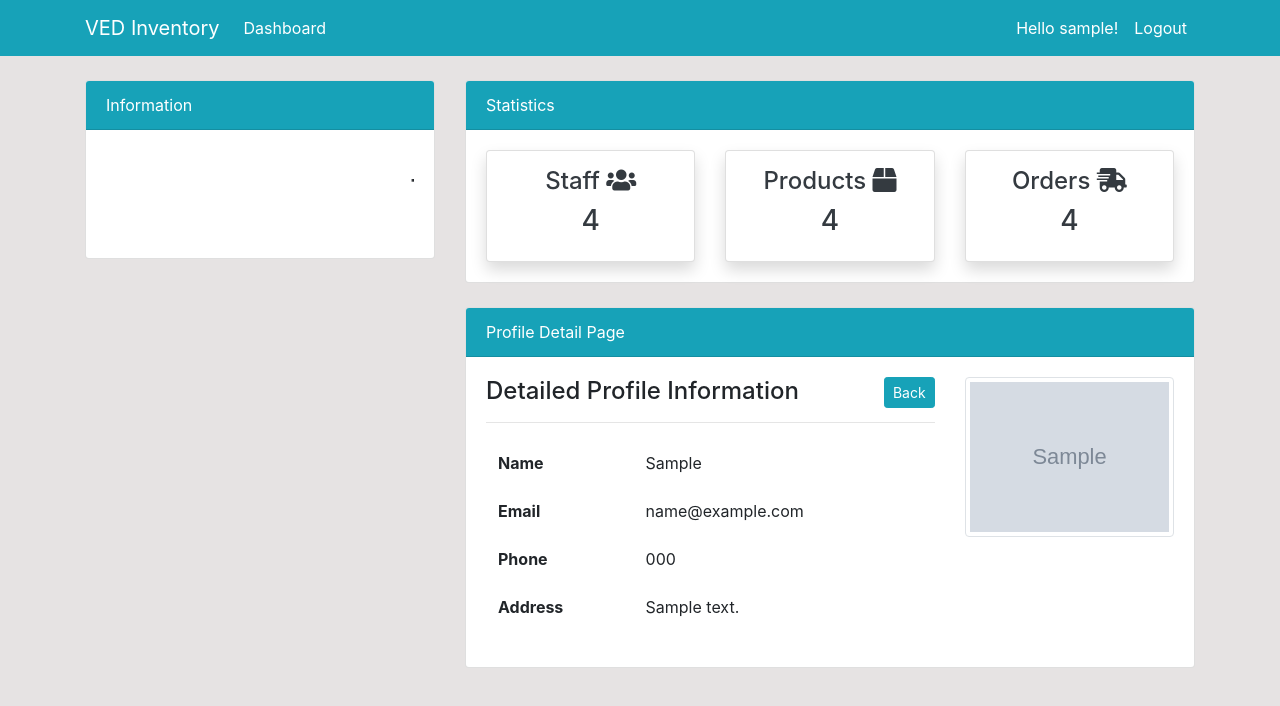
After one commit to vedintech007/django-inventory-app, a Django app: page /staff/detail/1/ in a window 1280 px wide. The commit adds this page. Shown: the top 706 px of the page. Run offline with Django 3.2, Linux system fonts and the light colour scheme; a user stored in the database is signed in; tables that the repository leaves empty hold one stand-in row (values such as "Sample post"); grey boxes marked "Sample" are stand-in pictures; parts of the project's set-up code (start-up, migrations or seed data) failed here and were passed over.

Commit message:
Remigrated project

```diff
--- a/dashboard/urls.py
+++ b/dashboard/urls.py
@@ -3,7 +3,10 @@ from .views import *
 
 urlpatterns = [
 	path('dashboard/', index, name="dashboard-index"),
+
 	path('staff/', staff, name="dashboard-staff"),
+	path('staff/detail/<int:pk>/', staff_detail, name="dashboard-staff-detail"),
+
 	path('product/', product, name="dashboard-product"),
 	path('order/', order, name="dashboard-order"),
 
--- a/dashboard/views.py
+++ b/dashboard/views.py
@@ -1,6 +1,7 @@
 from django.shortcuts import render, redirect
 from django.contrib.auth.decorators import login_required
 from .models import Product
+from django.contrib.auth.models import User
 
 from .forms import ProductForm
 
@@ -22,11 +23,25 @@ def index(request):
 
 @login_required
 def staff(request):
+    workers = User.objects.all()
 
-    context = {}
+    context = {
+        'workers': workers
+    }
 
     return render(request, 'dashboard/staff.html', context)
 
+
+@login_required
+def staff_detail(request, pk):
+
+    worker = User.objects.get(id=pk)
+
+    context = {
+        'worker': worker
+    }
+
+    return render(request, 'dashboard/staff_detail.html', context)
 
 @login_required
 def product(request):
@@ -50,6 +65,7 @@ def product(request):
     return render(request, 'dashboard/product.html', context)
 
 
+@login_required
 def product_delete(request, pk):
     item = Product.objects.get(id=pk)
     if request.method == "POST":
@@ -63,6 +79,7 @@ def product_delete(request, pk):
     return render(request, 'dashboard/product_delete.html', context)
 
 
+@login_required
 def product_update(request, pk):
     item = Product.objects.get(id=pk)
     if request.method == "POST":
--- /dev/null
+++ b/templates/dashboard/staff_detail.html
@@ -0,0 +1,55 @@
+{% extends "partials/base.html" %}
+{% block title %}Staff Page{% endblock title %}
+
+{% block content %}
+{% include "partials/topnav.html" %}
+<div class="container">
+	<div class="row my-4">
+		<div class="col-md-4">
+
+		</div>
+		<div class="col-md-8">
+			<div class="card">
+				<div class="card-header bg-info text-white">
+					Profile Detail Page
+				</div>
+				<div class="card-body">
+					<div class="row">
+						<div class="col-md-8">
+							<span class="h4">Detailed Profile Information</span>
+							<a class="btn btn-info btn-sm float-right" href="{% url 'dashboard-staff' %}">Back</a>
+							<hr>
+							<table class="table bg-white table-borderless">
+								<tbody>
+									<tr>
+										<th scope="row">Name</th>
+										<td>{{worker.username|title}}</td>
+									</tr>
+									<tr>
+										<th scope="row">Email</th>
+										<td>{{worker.email}}</td>
+									</tr>
+									<tr>
+										<th scope="row">Phone</th>
+										<td>{{worker.profile.phone}}</td>
+									</tr>
+									<tr>
+										<th scope="row">Address</th>
+										<td>{{worker.profile.address}}</td>
+									</tr>
+								</tbody>
+							</table>
+
+						</div>
+						<div class="col-md-4">
+							<img class="img-thumbnail" src="{{worker.profile.image.url}}" alt="My profile image">
+						</div>
+					</div>
+				</div>
+			</div>
+		</div>
+
+	</div>
+
+</div>
+{% endblock content %}
--- a/user/models.py
+++ b/user/models.py
@@ -4,7 +4,6 @@ from django.db import models
 from django.contrib.auth.models import User
 
 # Create your models here.
-
 
 class Profile(models.Model):
 	staff = models.OneToOneField(User, on_delete=models.CASCADE, null=True)
```
Also changed, not shown: templates/dashboard/staff.html (+10 -19 lines), media/Profile_Images/me_7d33oHD.jpg (added), media/Profile_Images/nelson.jpg (added).
